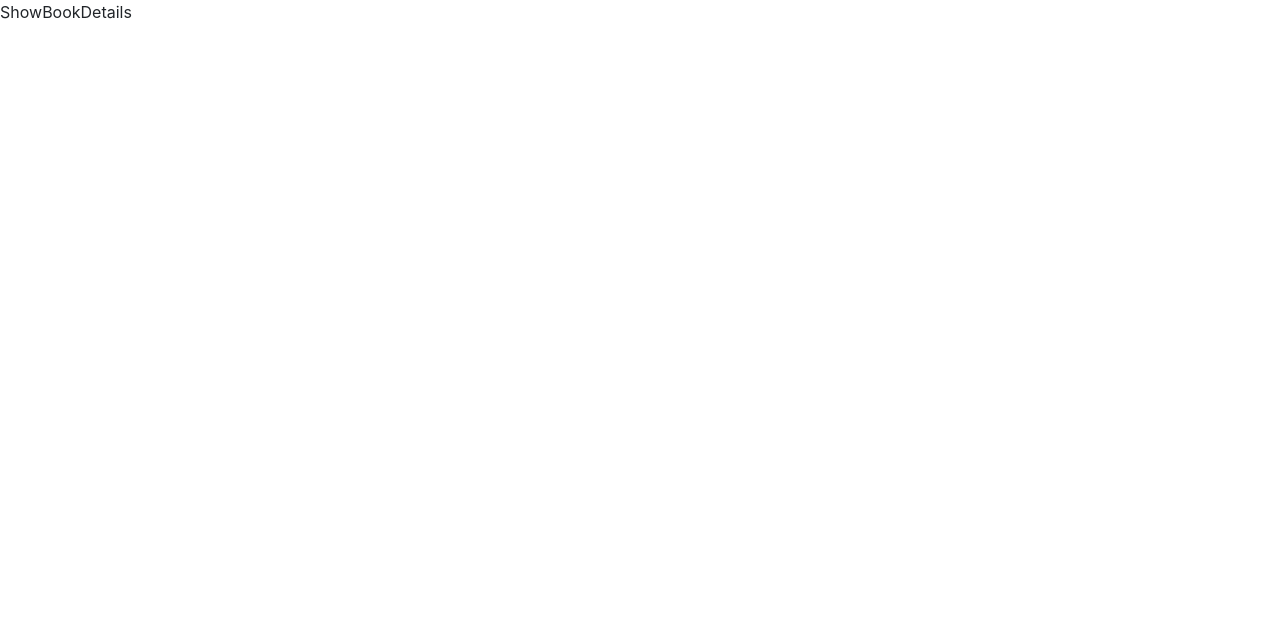
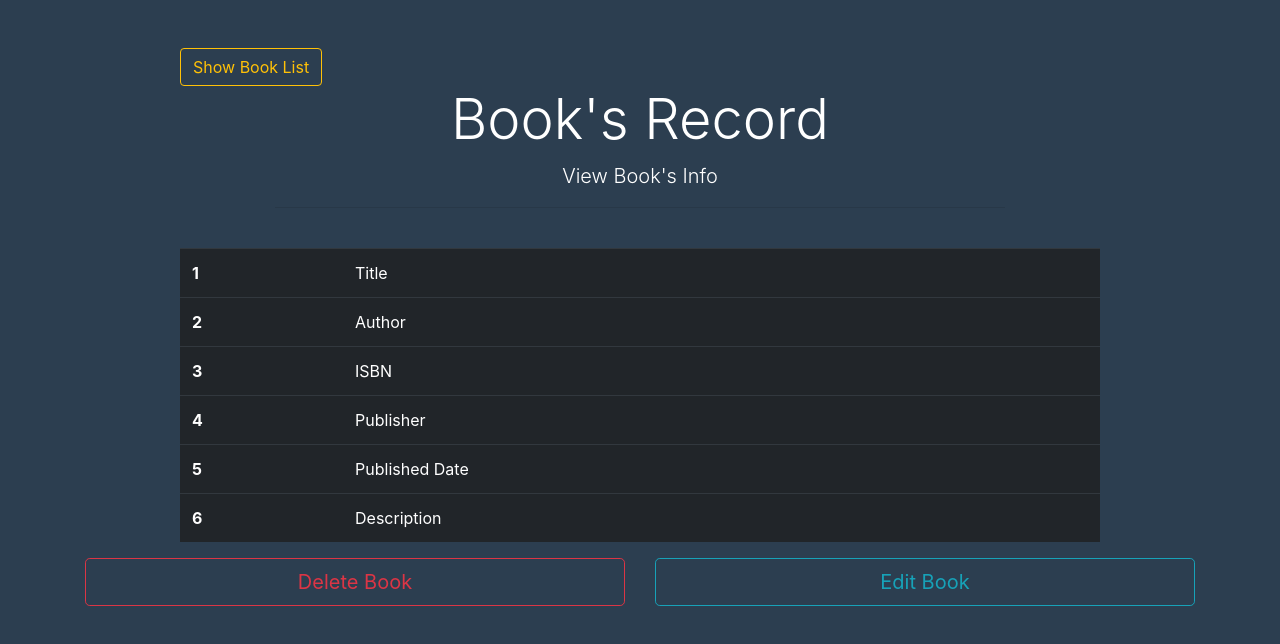
Before and after one commit to sagarsharma21/mern-app, a React (Create React App) app in the folder client/: page /show-book/1 in a window 1280 px wide. Shown: the top 644 px of the page. Built offline with nearby package versions, Linux system fonts and the light colour scheme; no server answers.

Commit message:
Update ShowBookDetails.js

```diff
--- a/client/src/components/ShowBookDetails.js
+++ b/client/src/components/ShowBookDetails.js
@@ -1,9 +1,115 @@
-import React from 'react'
+import React, { useState, useEffect } from 'react';
+import { Link, useParams, useNavigate } from 'react-router-dom';
+import '../App.css';
+import axios from 'axios';
 
-const ShowBookDetails = () => {
+function ShowBookDetails(props) {
+  const [book, setBook] = useState({});
+
+  const { id } = useParams();
+  const navigate = useNavigate();
+
+  useEffect(() => {
+    axios
+      .get(`http://localhost:8082/api/books/${id}`)
+      .then((res) => {
+        setBook(res.data);
+      })
+      .catch((err) => {
+        console.log('Error from ShowBookDetails');
+      });
+  }, [id]);
+
+  const onDeleteClick = (id) => {
+    axios
+      .delete(`http://localhost:8082/api/books/${id}`)
+      .then((res) => {
+        navigate('/');
+      })
+      .catch((err) => {
+        console.log('Error form ShowBookDetails_deleteClick');
+      });
+  };
+
+  const BookItem = (
+    <div>
+      <table className='table table-hover table-dark'>
+        <tbody>
+          <tr>
+            <th scope='row'>1</th>
+            <td>Title</td>
+            <td>{book.title}</td>
+          </tr>
+          <tr>
+            <th scope='row'>2</th>
+            <td>Author</td>
+            <td>{book.author}</td>
+          </tr>
+          <tr>
+            <th scope='row'>3</th>
+            <td>ISBN</td>
+            <td>{book.isbn}</td>
+          </tr>
+          <tr>
+            <th scope='row'>4</th>
+            <td>Publisher</td>
+            <td>{book.publisher}</td>
+          </tr>
+          <tr>
+            <th scope='row'>5</th>
+            <td>Published Date</td>
+            <td>{book.published_date}</td>
+          </tr>
+          <tr>
+            <th scope='row'>6</th>
+            <td>Description</td>
+            <td>{book.description}</td>
+          </tr>
+        </tbody>
+      </table>
+    </div>
+  );
+
   return (
-    <div>ShowBookDetails</div>
-  )
+    <div className='ShowBookDetails'>
+      <div className='container'>
+        <div className='row'>
+          <div className='col-md-10 m-auto'>
+            <br /> <br />
+            <Link to='/' className='btn btn-outline-warning float-left'>
+              Show Book List
+            </Link>
+          </div>
+          <br />
+          <div className='col-md-8 m-auto'>
+            <h1 className='display-4 text-center'>Book's Record</h1>
+            <p className='lead text-center'>View Book's Info</p>
+            <hr /> <br />
+          </div>
+          <div className='col-md-10 m-auto'>{BookItem}</div>
+          <div className='col-md-6 m-auto'>
+            <button
+              type='button'
+              className='btn btn-outline-danger btn-lg btn-block'
+              onClick={() => {
+                onDeleteClick(book._id);
+              }}
+            >
+              Delete Book
+            </button>
+          </div>
+          <div className='col-md-6 m-auto'>
+            <Link
+              to={`/edit-book/${book._id}`}
+              className='btn btn-outline-info btn-lg btn-block'
+            >
+              Edit Book
+            </Link>
+          </div>
+        </div>
+      </div>
+    </div>
+  );
 }
 
-export default ShowBookDetails
+export default ShowBookDetails;
```
